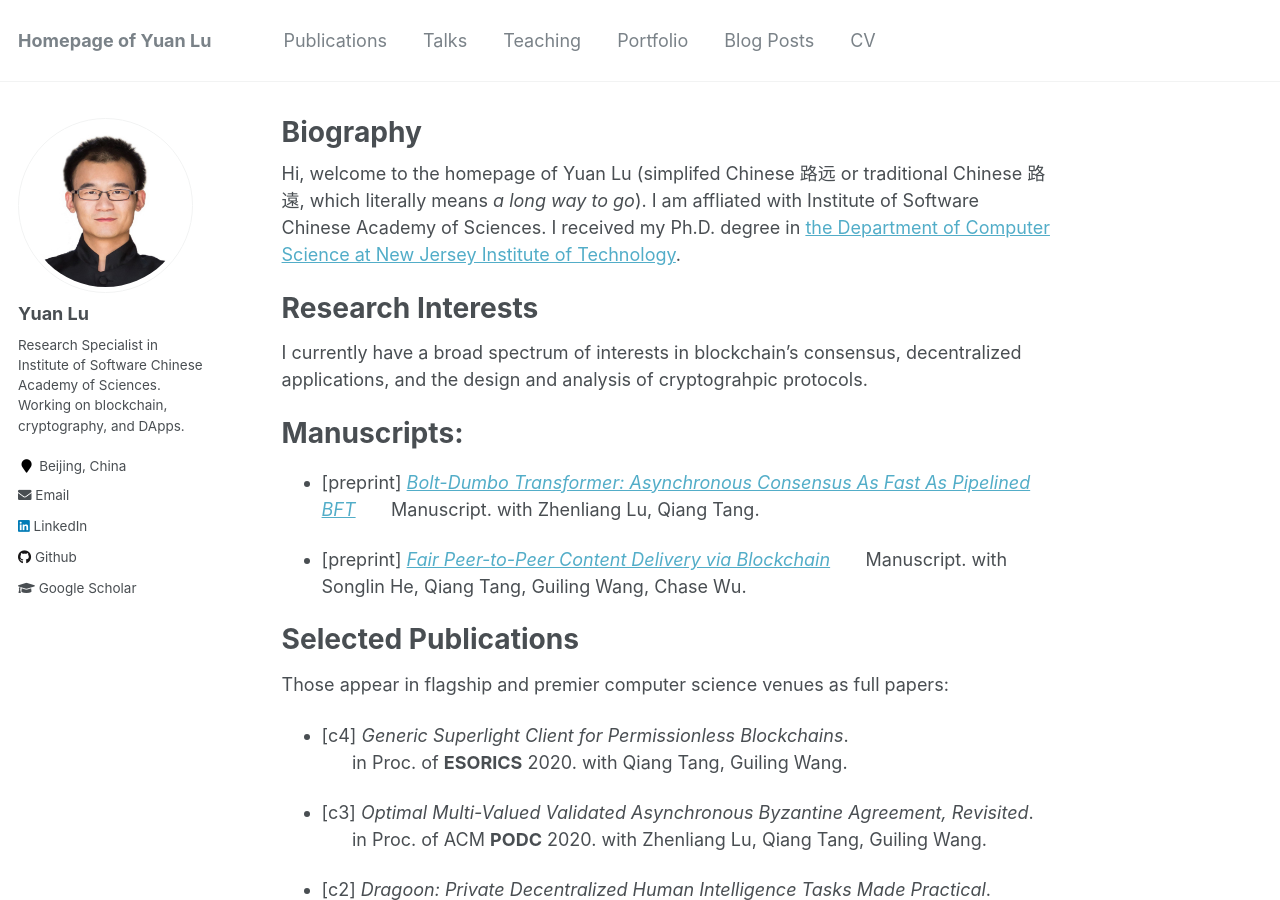
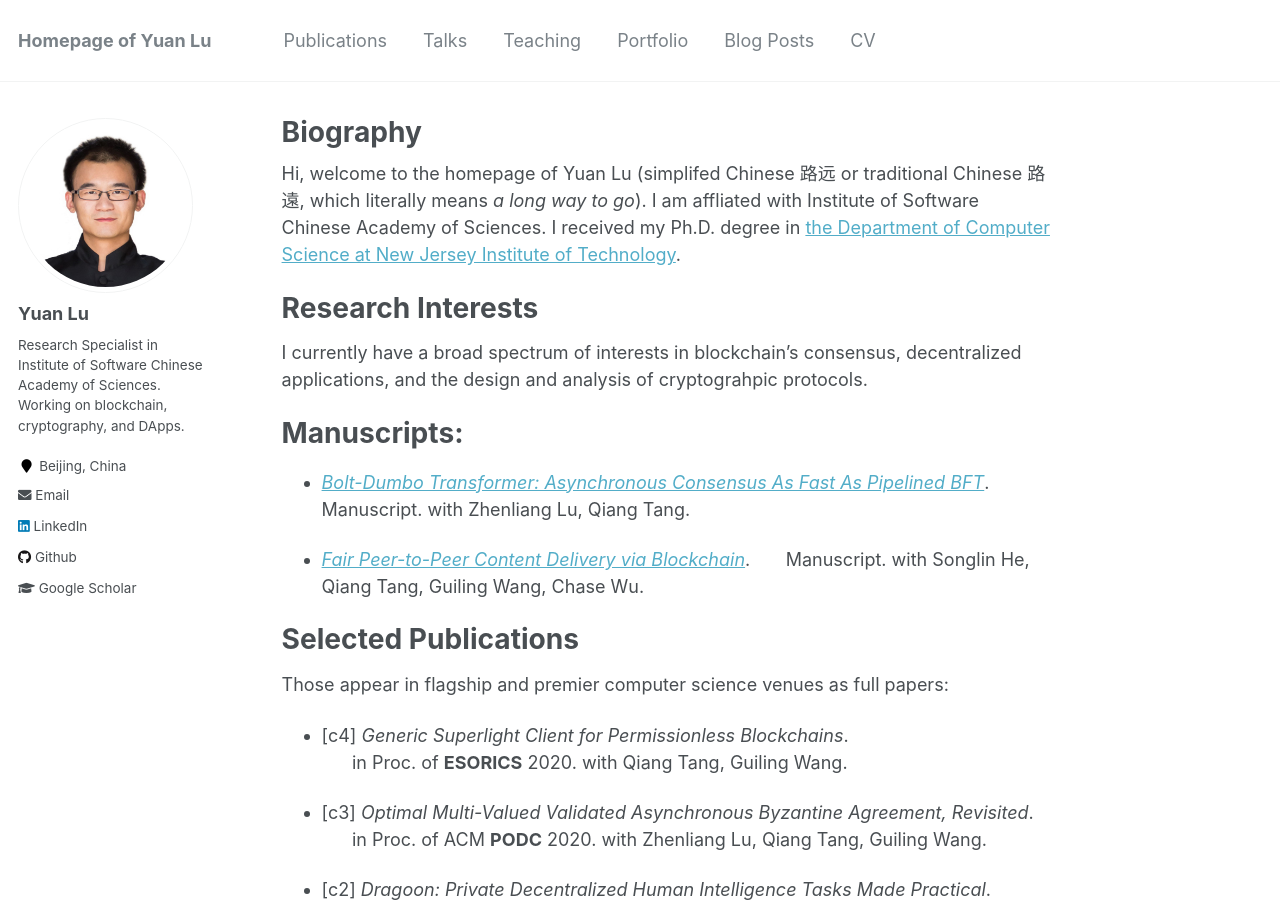
Before and after one commit to yylluu/yylluu.github.io, a Jekyll site: the page built from _pages/about.md, in a window 1280 px wide and 900 px high. Built offline with Jekyll 4.4.1, drawn with Linux system fonts in a browser that asks for light colours.

Commit message:
Update about.md

```diff
--- a/_pages/about.md
+++ b/_pages/about.md
@@ -18,12 +18,11 @@
 
 Manuscripts:
 ======
+- [*Bolt-Dumbo Transformer: Asynchronous Consensus As Fast As Pipelined BFT*](https://arxiv.org/abs/2103.09425).
+     &nbsp; &nbsp; &nbsp; Manuscript. with Zhenliang Lu, Qiang Tang.
 
-- [preprint] [*Bolt-Dumbo Transformer: Asynchronous Consensus As Fast As Pipelined BFT*](https://arxiv.org/abs/2103.09425)
-&nbsp; &nbsp; &nbsp; Manuscript. with Zhenliang Lu, Qiang Tang.
-
-- [preprint] [*Fair Peer-to-Peer Content Delivery via Blockchain*](https://arxiv.org/pdf/2102.04685.pdf)
-&nbsp; &nbsp; &nbsp; Manuscript. with Songlin He, Qiang Tang, Guiling Wang, Chase Wu.
+- [*Fair Peer-to-Peer Content Delivery via Blockchain*](https://arxiv.org/pdf/2102.04685.pdf).
+     &nbsp; &nbsp; &nbsp; Manuscript. with Songlin He, Qiang Tang, Guiling Wang, Chase Wu.
 
 Selected Publications
 ======
```
